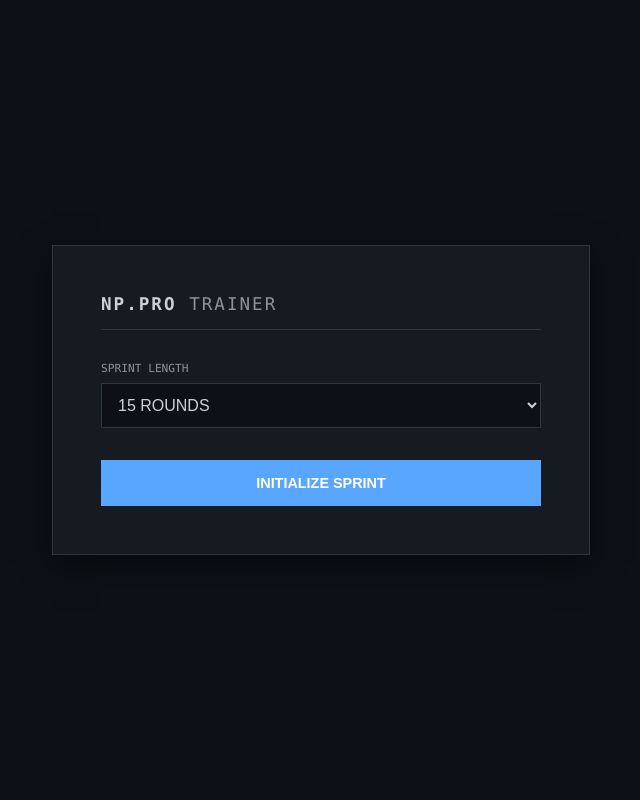
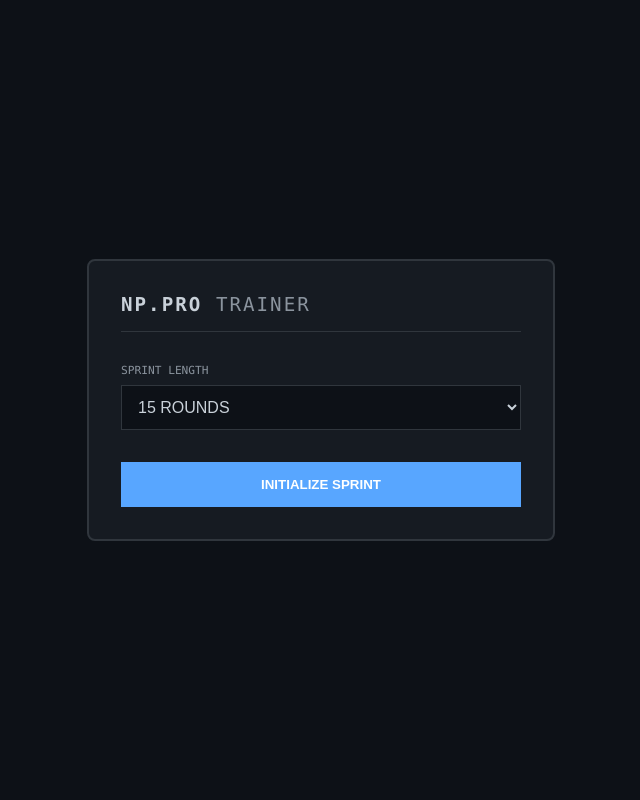
Before and after one commit to plasticfrog/Number-Trainer, a PHP site: page / in a window 1280 px wide. Shown: the whole page, without its empty margins (319-959 px from the left). Run offline with PHP 8.4, Linux system fonts and the light colour scheme.

Commit message:
Refactor styles for app layout and components

```diff
--- a/style.css
+++ b/style.css
@@ -11,7 +11,7 @@
 body {
     background-color: var(--bg);
     color: var(--text);
-    font-family: ui-monospace, SFMono-Regular, "SF Mono", Menlo, Consolas, "Liberation Mono", monospace;
+    font-family: ui-monospace, SFMono-Regular, "SF Mono", Menlo, Consolas, monospace;
     display: flex;
     justify-content: center;
     align-items: center;
@@ -21,16 +21,17 @@ body {
 
 .app-container {
     background: var(--card);
-    border: 1px solid var(--border);
-    padding: 3rem;
-    width: 440px;
-    box-shadow: 0 10px 30px rgba(0,0,0,0.5);
+    border: 2px solid var(--border);
+    padding: 2rem;
+    width: 400px;
+    border-radius: 8px;
+    transition: border-color 0.2s;
 }
 
-.brand { font-size: 1.1rem; letter-spacing: 2px; border-bottom: 1px solid var(--border); padding-bottom: 15px; margin: 0 0 2rem 0; }
+.brand { font-size: 1.2rem; letter-spacing: 2px; border-bottom: 1px solid var(--border); padding-bottom: 15px; margin-top: 0; }
 .sub { color: var(--muted); font-weight: 300; }
 
-.control-wrapper { margin-bottom: 2rem; }
+.control-wrapper { margin: 2rem 0; }
 label { display: block; font-size: 0.7rem; color: var(--muted); margin-bottom: 8px; }
 
 select, input {
@@ -52,19 +53,17 @@ select, input {
     padding: 15px;
     font-weight: bold;
     cursor: pointer;
-    font-size: 0.9rem;
 }
 
 #target-number {
-    font-size: 5rem;
+    font-size: 4rem;
     text-align: center;
-    padding: 3rem 0;
+    padding: 2rem 0;
     font-weight: 700;
+    letter-spacing: 4px;
 }
 
-.hud { display: flex; justify-content: space-between; font-size: 0.8rem; color: var(--muted); margin-bottom: 1rem; }
-.hidden { display: none; }
+.hud { display: flex; justify-content: space-between; font-size: 0.8rem; color: var(--muted); }
+.hidden { display: none !important; }
 
-.metrics { border-top: 1px solid var(--border); margin: 2rem 0; }
-.metric-row { display: flex; justify-content: space-between; padding: 10px 0; border-bottom: 1px dashed var(--border); }
-.btn-reset { width: 100%; background: none; border: 1px solid var(--border); color: var(--muted); padding: 12px; cursor: pointer; }
+.btn-reset { width: 100%; background: none; border: 1px solid var(--border); color: var(--muted); padding: 12px; cursor: pointer; margin-top: 20px; }
```
